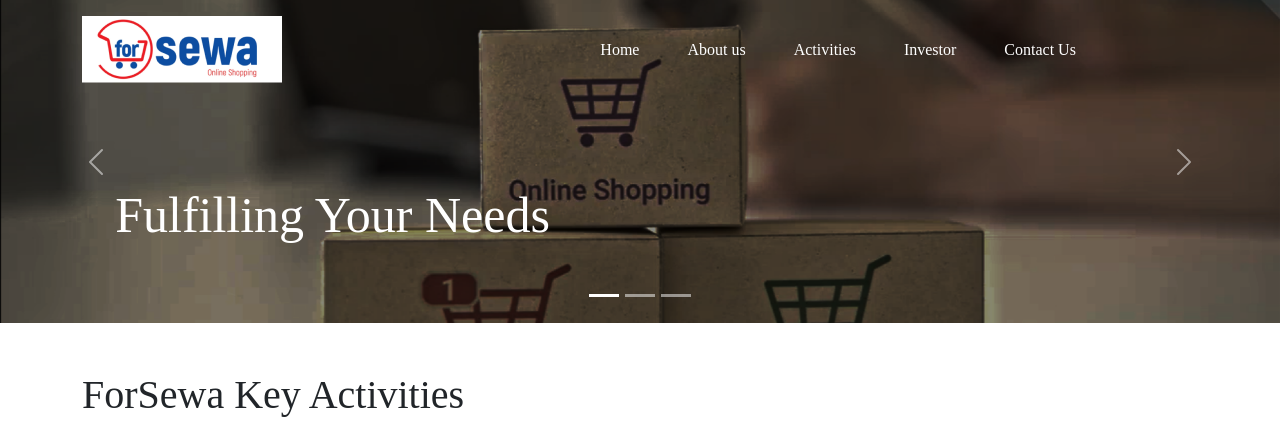
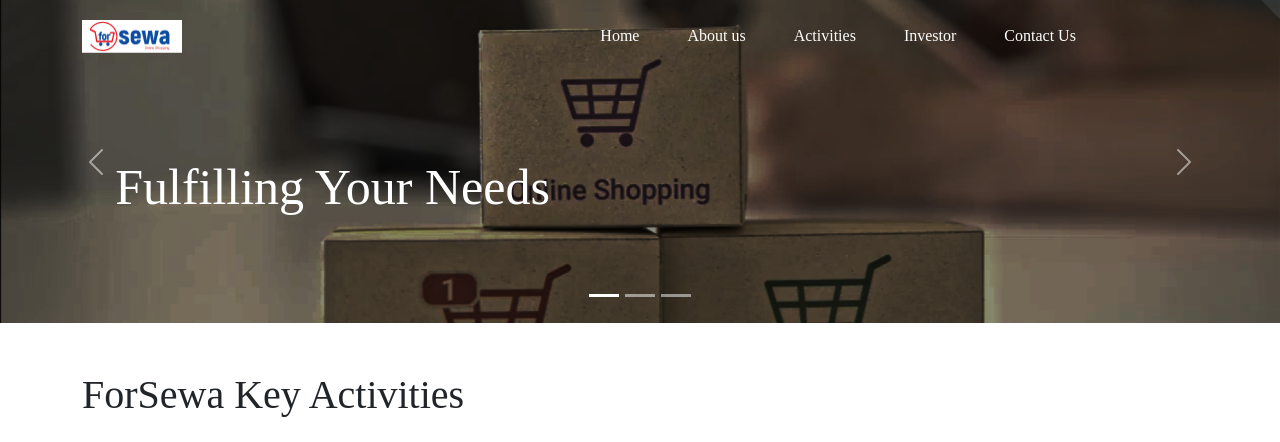
Before and after one commit to Birajramtel/for_sewa, a PHP site: page /index.php in a window 1280 px wide. Shown: the top 442 px of the page. Run offline with PHP 8.4, Linux system fonts and the light colour scheme; some libraries are stand-ins or nearby versions; some web fonts are replaced.

Commit message:
Changes made in header Session

```diff
--- a/include/header.php
+++ b/include/header.php
@@ -2,7 +2,7 @@
  <nav class="navbar fixed-top navbar-expand-lg navbar-dark p-md-3">
         <div class="container">
             <a class="navbar-brand p-0 m-0" href="index.php">
-                <img src="img/logo.png" class="img-fluid" alt="Logo">
+                <img src="img/logo.png" class="img-fluid w-50" alt="Logo">
             </a>
             <button class="navbar-toggler" type="button" data-bs-toggle="collapse" data-bs-target="#navbarNav" aria-controls="navbarNav" aria-expanded="false" aria-label="Toggle navigation">
                 <span class="navbar-toggler-icon"></span>
@@ -40,17 +40,17 @@
             <div class="carousel-item active">
                 <img src="img/Slider_1.png" class="d-block img-fluid" alt="Import And Export">
                 <div class="carousel-caption d-none d-md-block">
-                    <h2 class="header_1 d-md-none d-lg-block">Fulfilling Your Needs</h2>
+                    <h2 class="header_1 d-md-none d-lg-block pt-5 mt-4">Fulfilling Your Needs</h2>
                 </div>
             </div>
             <div class="carousel-item">
-                <img src="img/Slider_2.png" class="d-block img-fluid" alt="Hotel View">
+                <img src="img/Slider_2.png" class="d-block img-fluid" alt="Electronics">
                 <div class="carousel-caption d-none d-md-block">
                     <h2 class="header_1 d-md-none d-lg-block">Fulfilling Your Needs</h2>
                 </div>
             </div>
             <div class="carousel-item">
-                <img src="img/Slider_3.png" class="d-block img-fluid" alt="Hotel View">
+                <img src="img/Slider_3.png" class="d-block img-fluid h-100" alt="Fashion Hub">
                 <div class="carousel-caption d-none d-md-block">
                     <h2 class="header_1 d-md-none d-lg-block">Fulfilling Your Needs</h2>
                 </div>
```
